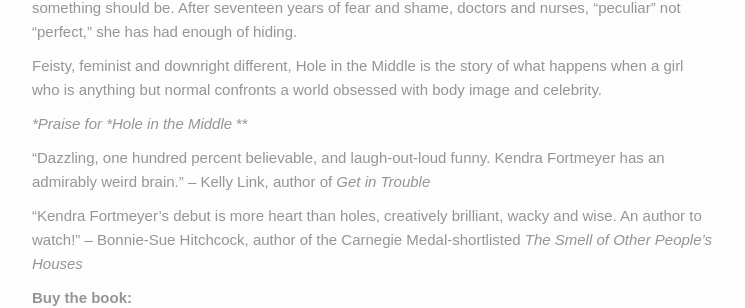
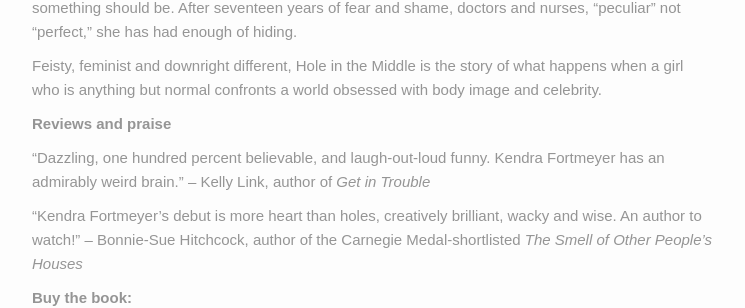
Before and after one commit to rblakemesser/rblakemesser.github.io, a Jekyll site: the page built from book.md, in a window 1280 px wide. Shown: the part 731-1039 px from the top of the page, without its empty margins (267-1012 px from the left). Built offline with Jekyll 4.4.1, drawn with Linux system fonts in a browser that asks for light colours; some web fonts are replaced.

Commit message:
Fiddling with book page

```diff
--- a/book.md
+++ b/book.md
@@ -9,14 +9,13 @@
 waterstones_link: https://www.waterstones.com/book/hole-in-the-middle/kendra-fortmeyer/9780349002750
 bookdepo_link: https://www.bookdepository.com/Hole-Middle-Kendra-Fortmeyer/9780349002750
 ---
-
 How do you know who you are when part of you is missing?
 
 Morgan Stone was born with a hole in her middle: perfectly smooth patch of nothing where a something should be. After seventeen years of fear and shame, doctors and nurses, "peculiar" not "perfect," she has had enough of hiding.
 
 Feisty, feminist and downright different, Hole in the Middle is the story of what happens when a girl who is anything but normal confronts a world obsessed with body image and celebrity.
 
-**Praise for *Hole in the Middle* **
+**Reviews and praise**
 
 "Dazzling, one hundred percent believable, and laugh-out-loud funny. Kendra Fortmeyer has an admirably weird brain." -- Kelly Link, author of *Get in Trouble*
 
```
